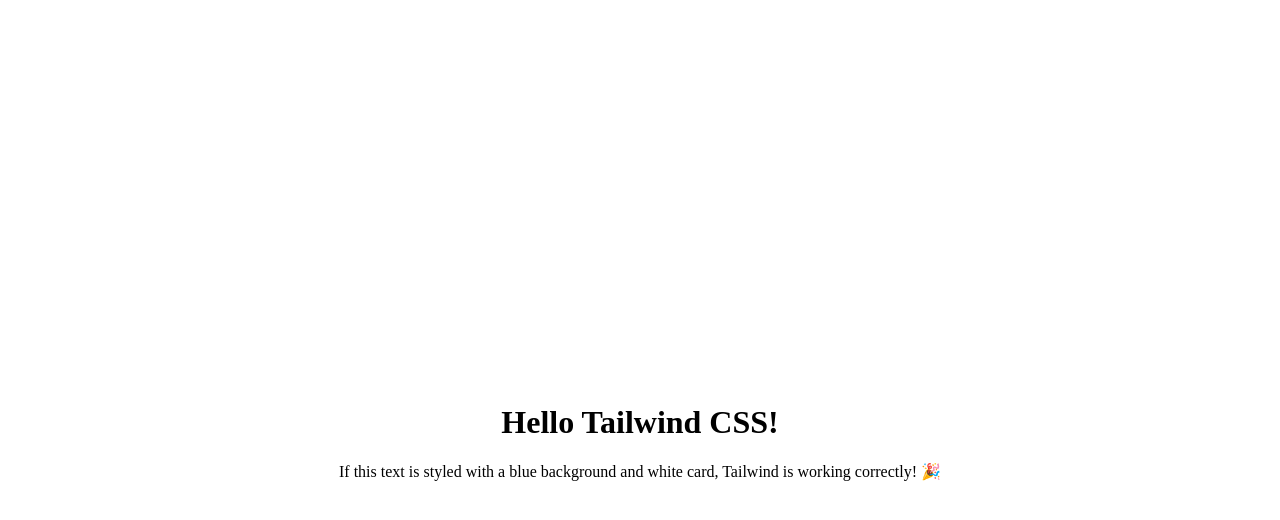
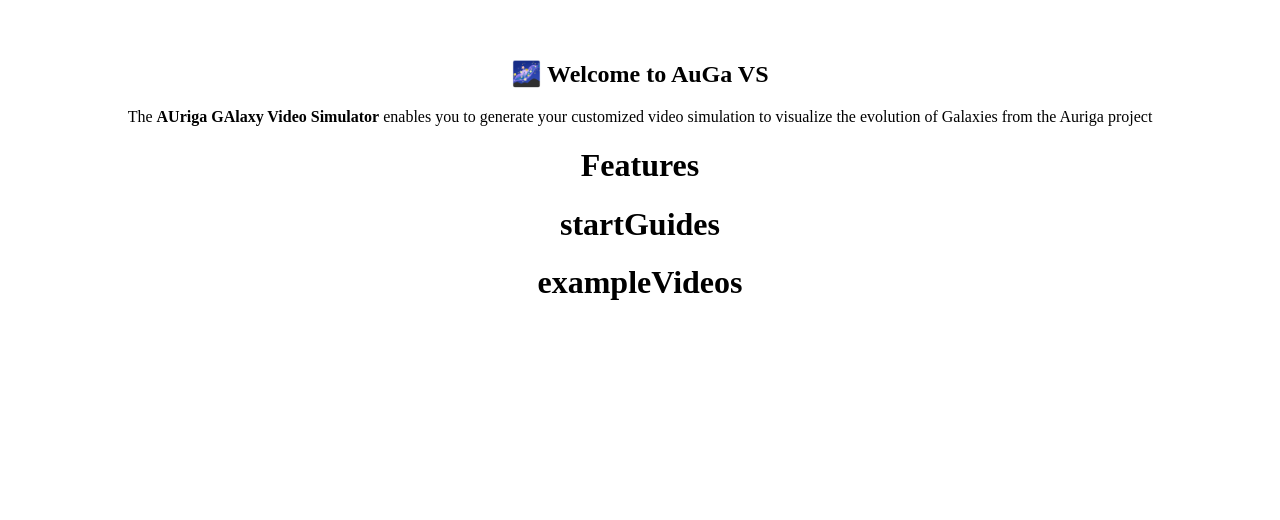
Before and after one commit to PreciousM01/AstroSimulator, a React (Vite) app in the folder auriga-simulator/: page / in a window 1280 px wide. Shown: the top 520 px of the page. Built offline with nearby package versions, Linux system fonts and the light colour scheme.

Commit message:
First sucessful deployment with netlify

```diff
--- a/auriga-simulator/src/App.jsx
+++ b/auriga-simulator/src/App.jsx
@@ -2,21 +2,11 @@
 import reactLogo from './assets/react.svg'
 import viteLogo from '/vite.svg'
 import './App.css'
+import HomePage from "./pages/HomePage";
+
 
 function App() {
-  return (
-    <div className="min-h-screen bg-blue-500 flex items-center justify-center">
-      <div className="bg-white p-8 rounded-lg shadow-lg">
-        <h1 className="text-4xl font-bold text-gray-800 mb-4">
-          Hello Tailwind CSS!
-        </h1>
-        <p className="text-gray-600">
-          If this text is styled with a blue background and white card,
-          Tailwind is working correctly! 🎉
-        </p>
-      </div>
-    </div>
-  )
+   return <HomePage />;
 }
 
 export default App
--- /dev/null
+++ b/auriga-simulator/src/pages/HomePage.jsx
@@ -0,0 +1,15 @@
+import Welcome from "../components/home/welcome";
+import Features from "../components/home/features";
+import HowToStart from "../components/home/HowToStart";
+import ExampleVideos from "../components/home/exampleVideos";
+
+export default function HomePage() {
+  return (
+    <div className="px-6 py-8 max-w-7xl mx-auto space-y-16">
+      <Welcome />
+      <Features />
+      <HowToStart />
+      <ExampleVideos />
+    </div>
+  );
+}
--- a/auriga-simulator/src/pages/home.jsx
+++ /dev/null
@@ -1,15 +0,0 @@
-import welcome from "../components/home/welcome";
-import features from "../components/home/features";
-import HowToStart from "../components/home/HowToStart";
-import exampleVideos from "../components/home/exampleVideos";
-
-export default function HomePage() {
-  return (
-    <div className="px-6 py-8 max-w-7xl mx-auto space-y-16">
-      <welcome />
-      <features />
-      <HowToStart />
-      <exampleVideos />
-    </div>
-  );
-}
```
